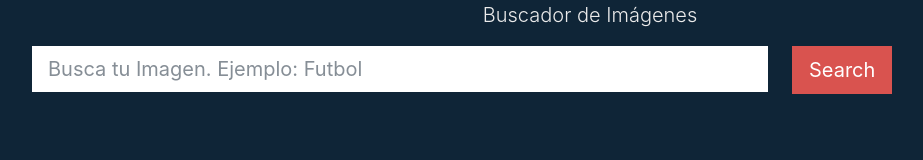
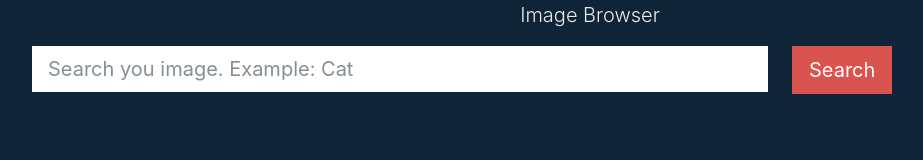
Before and after one commit to EduHz/Image-Finder, a React (Create React App) app: page / in a window 1280 px wide. Shown: the top 160 px of the page, without its empty margins (50-973 px from the left). Built offline with nearby package versions, Linux system fonts and the light colour scheme.

Commit message:
last update

```diff
--- a/src/App.js
+++ b/src/App.js
@@ -81,7 +81,7 @@ class App extends Component {
     return (
       <div className="app container">
         <div className="jumbotron">
-          <p className="lead text-center">Buscador de Imágenes</p>
+          <p className="lead text-center">Image Browser</p>
           <Buscador datosBusqueda={this.datosBusqueda} />
         </div>
         <div className="row justify-content-center">
--- a/src/components/Buscador.js
+++ b/src/components/Buscador.js
@@ -21,7 +21,7 @@ class Buscador extends Component {
               ref={this.busquedaRef}
               type="text"
               className="form-control form-control-lg"
-              placeholder="Busca tu Imagen. Ejemplo: Futbol"
+              placeholder="Search you image. Example: Cat"
             />
           </div>
           <div className="form-group col-md-4">
--- a/src/components/Imagen.js
+++ b/src/components/Imagen.js
@@ -8,8 +8,8 @@ const Imagen = (props) => {
       <div className="card">
         <img src={previewURL} alt={tags} className="card-img-top" />
         <div className="card-body">
-          <p className="card-text">{likes} Me gusta </p>
-          <p className="card-text">{views} Vistas </p>
+          <p className="card-text">{likes} Likes </p>
+          <p className="card-text">{views} Views </p>
 
           <a
             href={largeImageURL}
@@ -18,7 +18,7 @@ const Imagen = (props) => {
             className="btn btn-primary
                      btn-block"
           >
-            Ver Imagen{" "}
+            View Image{" "}
           </a>
         </div>
       </div>
--- a/src/components/Paginacion.js
+++ b/src/components/Paginacion.js
@@ -9,14 +9,14 @@ const Paginacion = (props) => {
         type="butoon"
         className="btn btn-info mr-1"
       >
-        Anterior &larr;
+        Previuos &larr;
       </button>
       <button
         onClick={props.paginaSiguiente}
         type="butoon"
         className="btn btn-info"
       >
-        Siguiente &rarr;
+        Next &rarr;
       </button>
     </div>
   );
```
